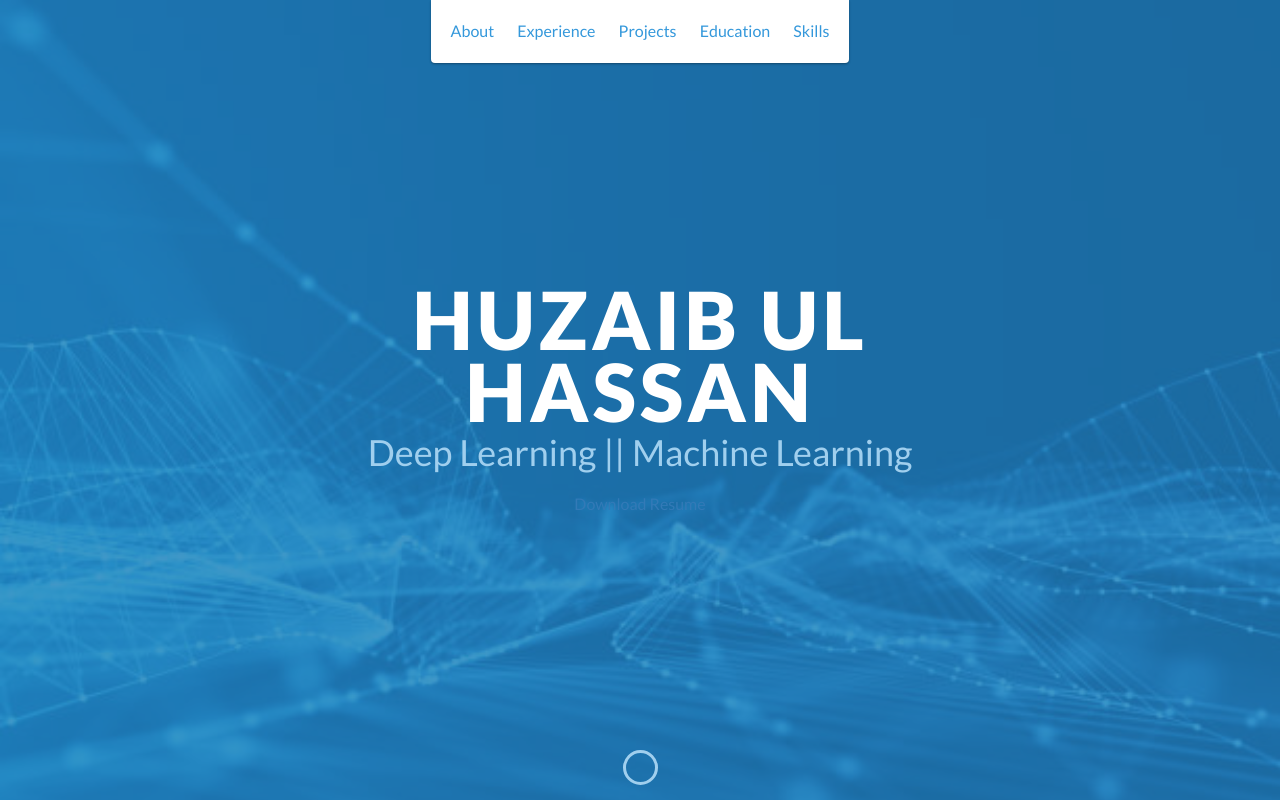
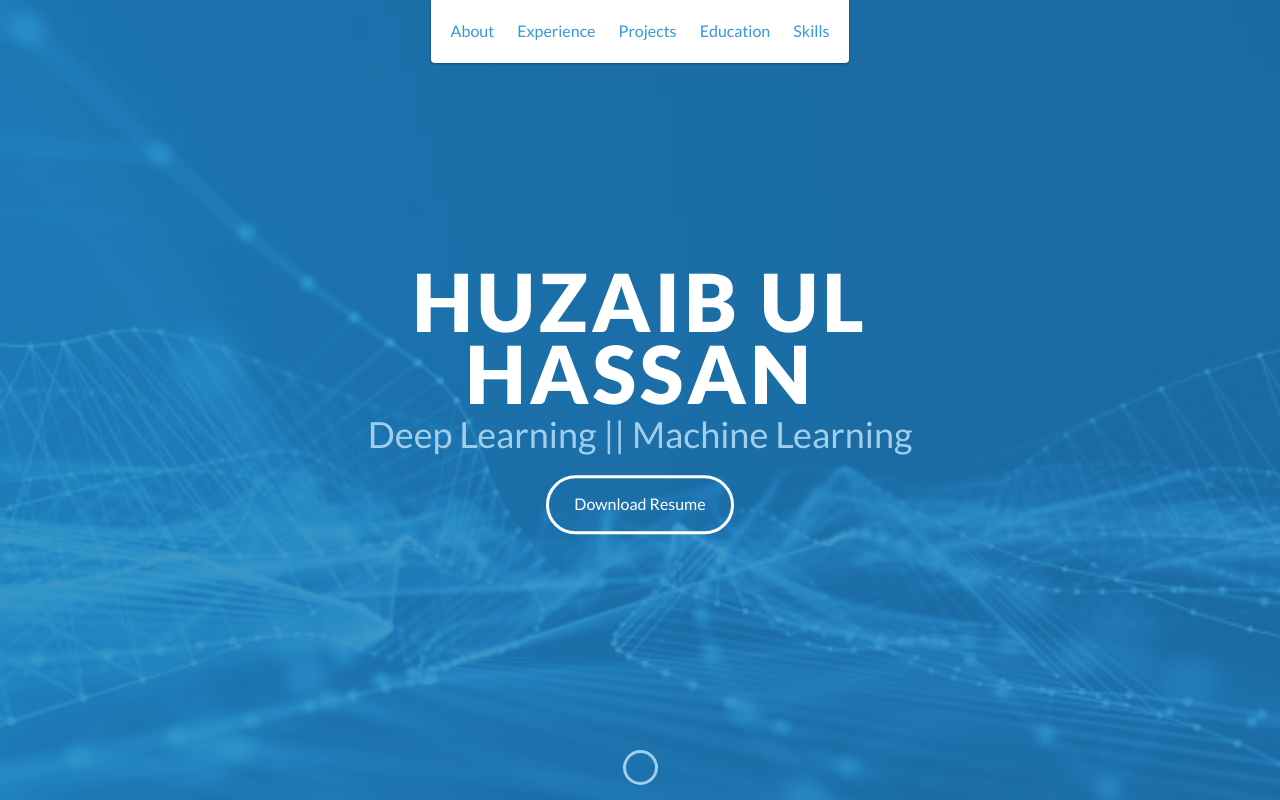
Before and after one commit to Huzaib/homepage, a website: page index.html in a window 1280 px wide. Shown: the top 800 px of the page. Drawn offline with nearby package versions, Linux system fonts and the light colour scheme; files whose address does not match are found by name.

Commit message:
Corrected button class

```diff
--- a/index.html
+++ b/index.html
@@ -47,7 +47,7 @@
         <div id="lead-content">
             <h1>Huzaib Ul Hassan</h1>
             <h2>Deep Learning || Machine Learning</h2>
-            <a href="https://drive.google.com/file/d/1j7X1hdI2vtlSpl6oYh8DpEmFMC4gAUux/view?usp=sharing" target="_blank">Download Resume</a>
+            <a href="https://drive.google.com/file/d/1j7X1hdI2vtlSpl6oYh8DpEmFMC4gAUux/view?usp=sharing" class="btn-rounded-white" target="_blank">Download Resume</a>
         </div>
         <!-- End #lead-content -->
 
```
